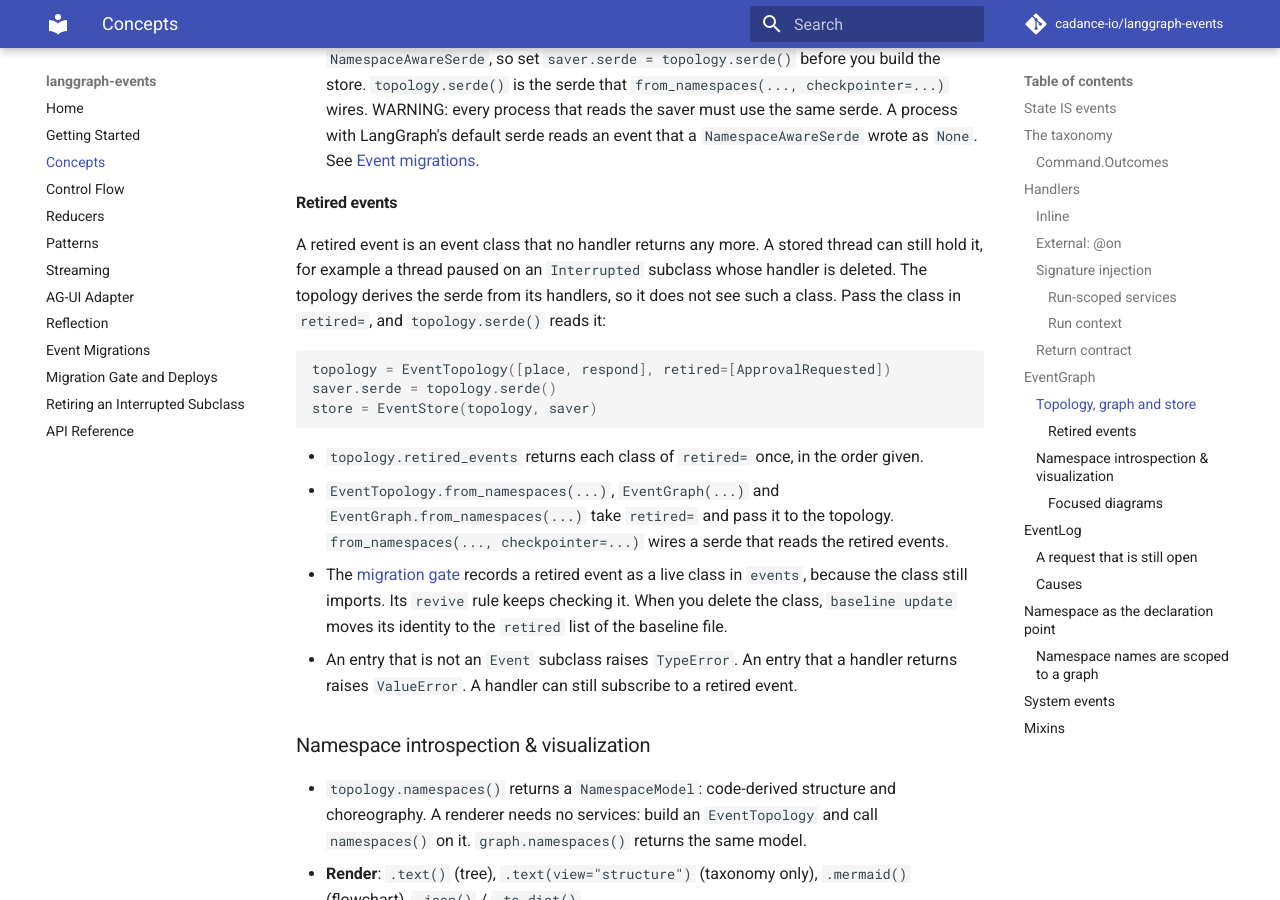
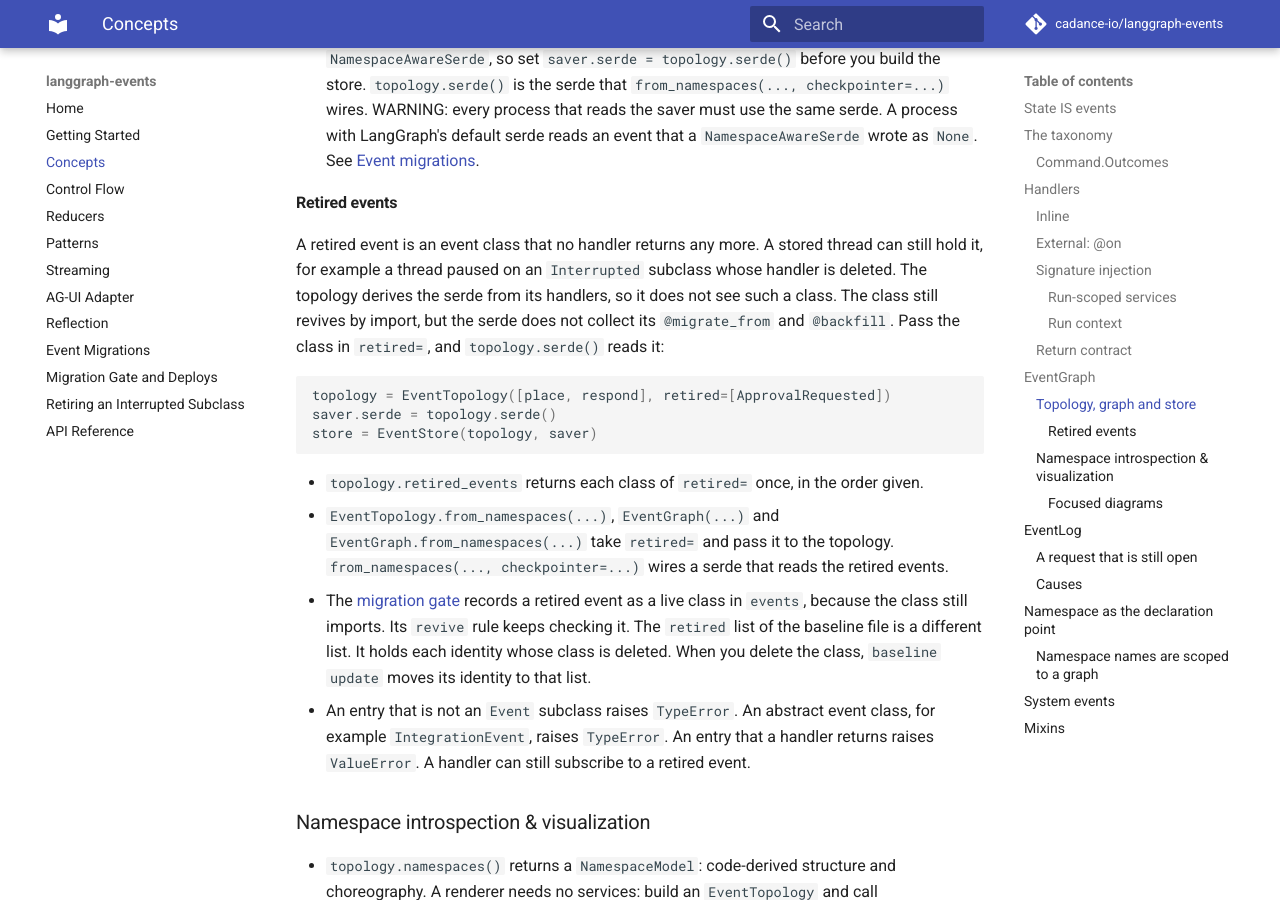
Before and after one commit to cadance-io/langgraph-events, an MkDocs documentation site: the page built from docs/concepts.md, in a window 1280 px wide and 900 px high, scrolled down 8866 px. Built offline with MkDocs 1.6.1 and Material for MkDocs 9.7.7, drawn with Linux system fonts in a browser that asks for light colours; comment, search, counter and statistics services are not loaded.

Commit message:
feat(migrations): set the topology serde on an EventStore target
MigrationTarget.build() sets topology.serde() on the checkpointer of an
EventStore target when that checkpointer holds the default LangGraph
serde. A serde that is not the default stays. A graph target does not
change.

Review fixes for retired=:
- A generator passed as retired= is read once. Before, the type check
  used it up, so the serde lost the classes with no error.
- An abstract event class in retired= raises TypeError.
- The ValueError names the class by its qualname.
- The docs say what retired= adds: the serde collects the migrations
  of the class, and the gate checks it. They separate it from the
  retired list of the baseline file.

Co-Authored-By: Claude Opus 5.5 <noreply@anthropic.com>
Claude-Session: https://claude.ai/code/session_01HFwCtn5ctQKMB57pWvLVF1

````diff
--- a/docs/concepts.md
+++ b/docs/concepts.md
@@ -300,8 +300,9 @@ for config in store.threads_paused_on(ApprovalRequested, thread_ids=ids):
 
 A retired event is an event class that no handler returns any more. A stored thread can still
 hold it, for example a thread paused on an `Interrupted` subclass whose handler is deleted.
-The topology derives the serde from its handlers, so it does not see such a class. Pass the
-class in `retired=`, and `topology.serde()` reads it:
+The topology derives the serde from its handlers, so it does not see such a class. The class
+still revives by import, but the serde does not collect its `@migrate_from` and `@backfill`.
+Pass the class in `retired=`, and `topology.serde()` reads it:
 
 ```python
 topology = EventTopology([place, respond], retired=[ApprovalRequested])
@@ -315,10 +316,11 @@ store = EventStore(topology, saver)
   serde that reads the retired events.
 - The [migration gate](migration-gate.md#the-migration-gate) records a retired event as a live
   class in `events`, because the class still imports. Its `revive` rule keeps checking it.
-  When you delete the class, `baseline update` moves its identity to the `retired` list of the
-  baseline file.
-- An entry that is not an `Event` subclass raises `TypeError`. An entry that a handler returns
-  raises `ValueError`. A handler can still subscribe to a retired event.
+  The `retired` list of the baseline file is a different list. It holds each identity whose
+  class is deleted. When you delete the class, `baseline update` moves its identity to that list.
+- An entry that is not an `Event` subclass raises `TypeError`. An abstract event class, for
+  example `IntegrationEvent`, raises `TypeError`. An entry that a handler returns raises
+  `ValueError`. A handler can still subscribe to a retired event.
 
 ### Namespace introspection & visualization
 
````
Also changed, not shown: CHANGELOG.md (+6 -1 lines), docs/api.md (+3 -3 lines), docs/migration-gate.md (+3 -5 lines), docs/retiring-interrupted.md (+1 -1 lines), 3 other files.
